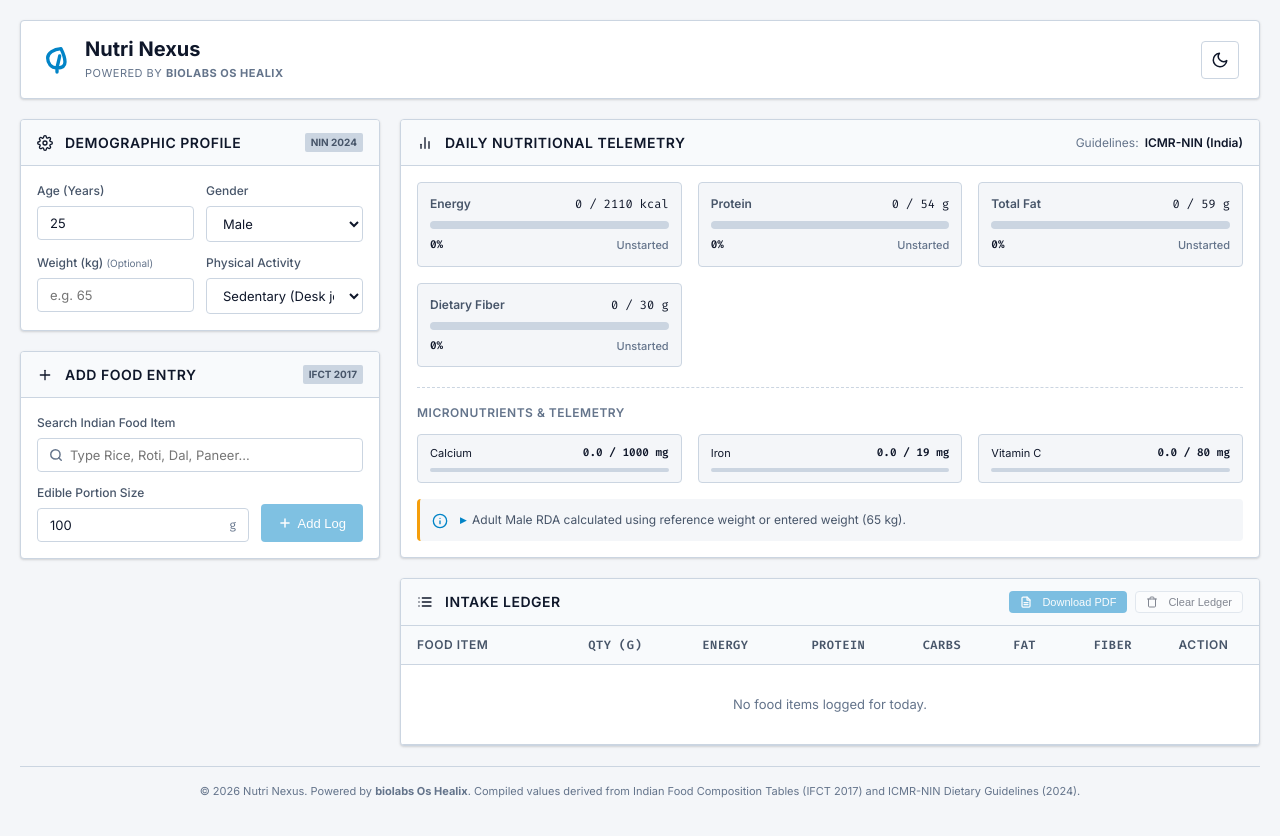
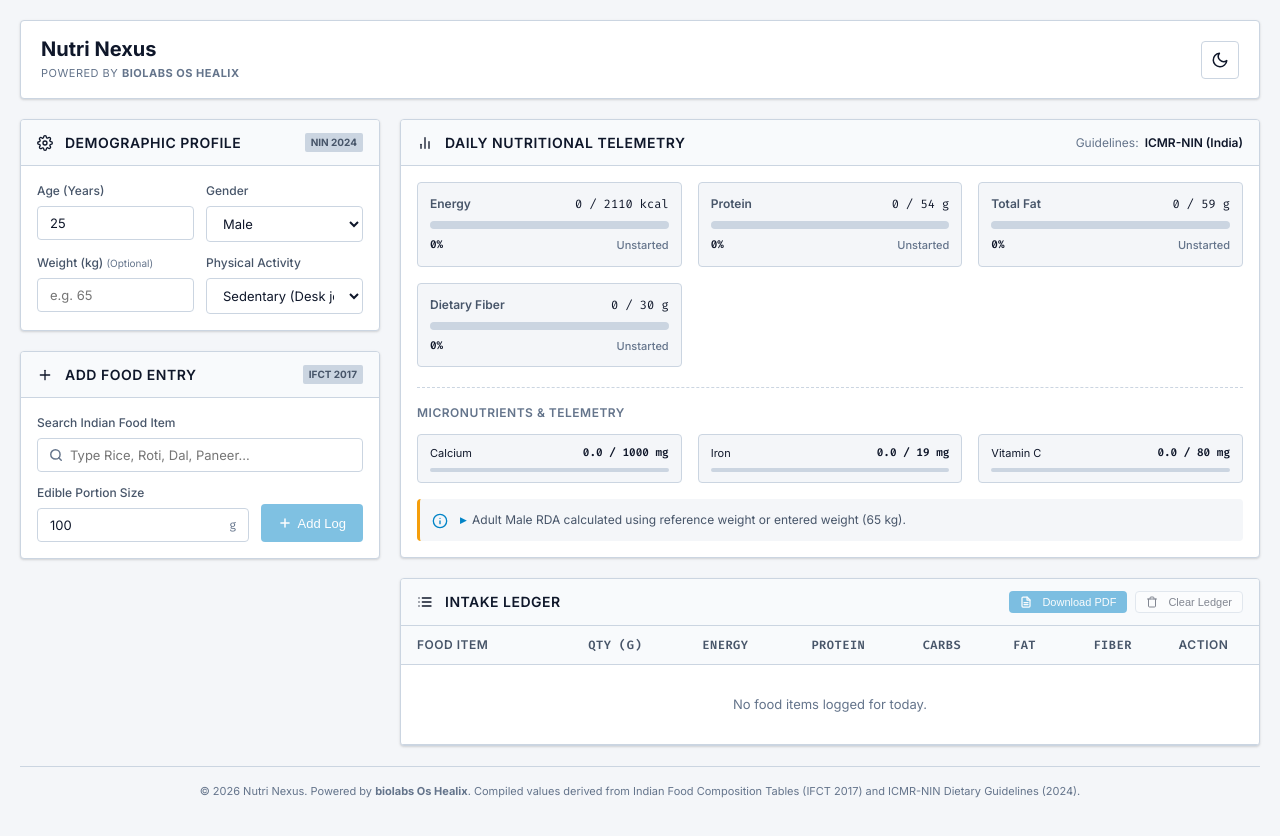
Before and after one commit to IITMBSDSMS/NutriNexus, a website built with Vite: page index.html in a window 1280 px wide. Built offline with nearby package versions, Linux system fonts and the light colour scheme.

Commit message:
design(brand): remove leaf logo icon from header

```diff
--- a/index.html
+++ b/index.html
@@ -27,11 +27,6 @@
         <!-- Top Navigation / Branding -->
         <header class="app-header">
             <div class="brand-section">
-                <!-- Inline SVG Leaf Icon -->
-                <svg class="brand-logo" viewBox="0 0 24 24" width="32" height="32" fill="none" stroke="currentColor" stroke-width="2.5" stroke-linecap="round" stroke-linejoin="round">
-                    <path d="M12 21v-3C7.5 18, 5 14.5, 5 10.5C5 6.5, 9.5 4, 15 3.5C16.5 6.5, 18 10, 18 13.5C18 16.5, 15.5 18, 12 18z"></path>
-                    <path d="M12 18c.5-3 1.5-6 2-9"></path>
-                </svg>
                 <div class="brand-text">
                     <h1>Nutri Nexus</h1>
                     <span class="sub-brand">Powered by <strong>biolabs Os Healix</strong></span>
--- a/sw.js
+++ b/sw.js
@@ -1,4 +1,4 @@
-const CACHE_NAME = 'nutri-nexus-v2';
+const CACHE_NAME = 'nutri-nexus-v3';
 const ASSETS = [
   './',
   'index.html',
```
